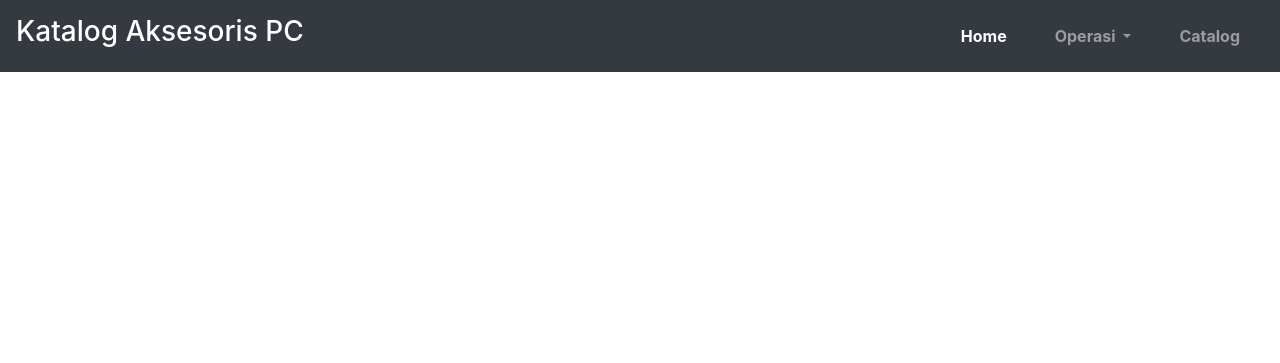
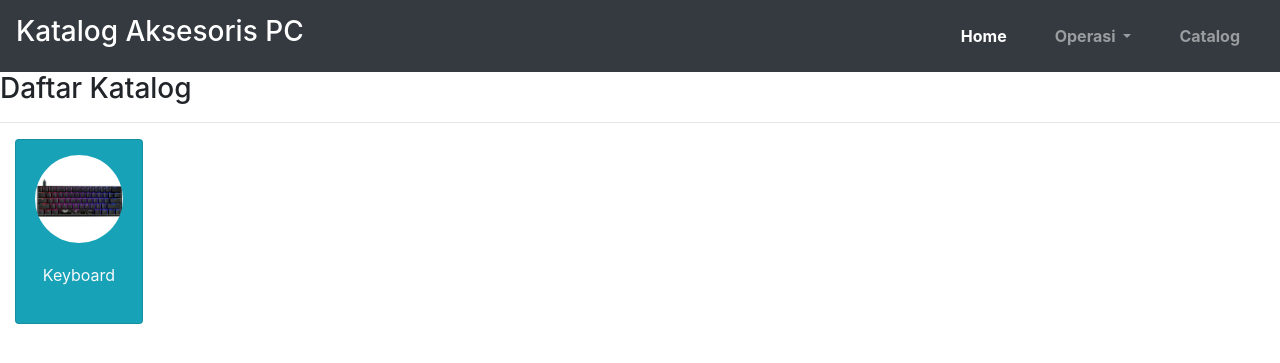
Before and after one commit to jall1609/PHP-Native-Prosedural, a PHP site: page / in a window 1280 px wide. Shown: the top 363 px of the page. Run offline with PHP 8.4, Linux system fonts and the light colour scheme.

Commit message:
membuat card

```diff
--- a/index.php
+++ b/index.php
@@ -7,6 +7,7 @@
     <meta name="viewport" content="width=device-width, initial-scale=1.0">
     <title>Welcome</title>
     <link rel="stylesheet" href="https://cdn.jsdelivr.net/npm/bootstrap@4.1.3/dist/css/bootstrap.min.css" integrity="sha384-MCw98/SFnGE8fJT3GXwEOngsV7Zt27NXFoaoApmYm81iuXoPkFOJwJ8ERdknLPMO" crossorigin="anonymous">
+    <link rel="stylesheet" href="style.css">
 </head>
 
 <header>
@@ -44,6 +45,21 @@
 </header>
 
 <body>
+    <div id="daftar-katalog">
+        <h3>Daftar Katalog</h3>
+        <hr>
+        <div class="col col-md-2 ">
+            <div class="card bg-info " style="width: 8rem;">
+                <a href="#" class="katalog">
+                    <img class="cardKatalog rounded-circle" src="image/2.jpg" alt="Card image cap">
+                    <div class="card-body">
+                        <p class="text-center  text-light">Keyboard</p>
+                    </div>
+                </a>
+            </div>
+        </div>
+    </div>
+
     <div id="kumpulanScript">
         <script src="https://code.jquery.com/jquery-3.3.1.slim.min.js" integrity="sha384-q8i/X+965DzO0rT7abK41JStQIAqVgRVzpbzo5smXKp4YfRvH+8abtTE1Pi6jizo" crossorigin="anonymous"></script>
         <script src="https://cdn.jsdelivr.net/npm/popper.js@1.14.3/dist/umd/popper.min.js" integrity="sha384-ZMP7rVo3mIykV+2+9J3UJ46jBk0WLaUAdn689aCwoqbBJiSnjAK/l8WvCWPIPm49" crossorigin="anonymous"></script>
--- /dev/null
+++ b/style.css
@@ -0,0 +1,9 @@
+img.cardKatalog {
+    width: 70%;
+    margin-left: 19px;
+    margin-top: 15px;
+}
+
+a{
+    text-decoration: none;
+}
```
Also changed, not shown: image/2.jpg (added).
